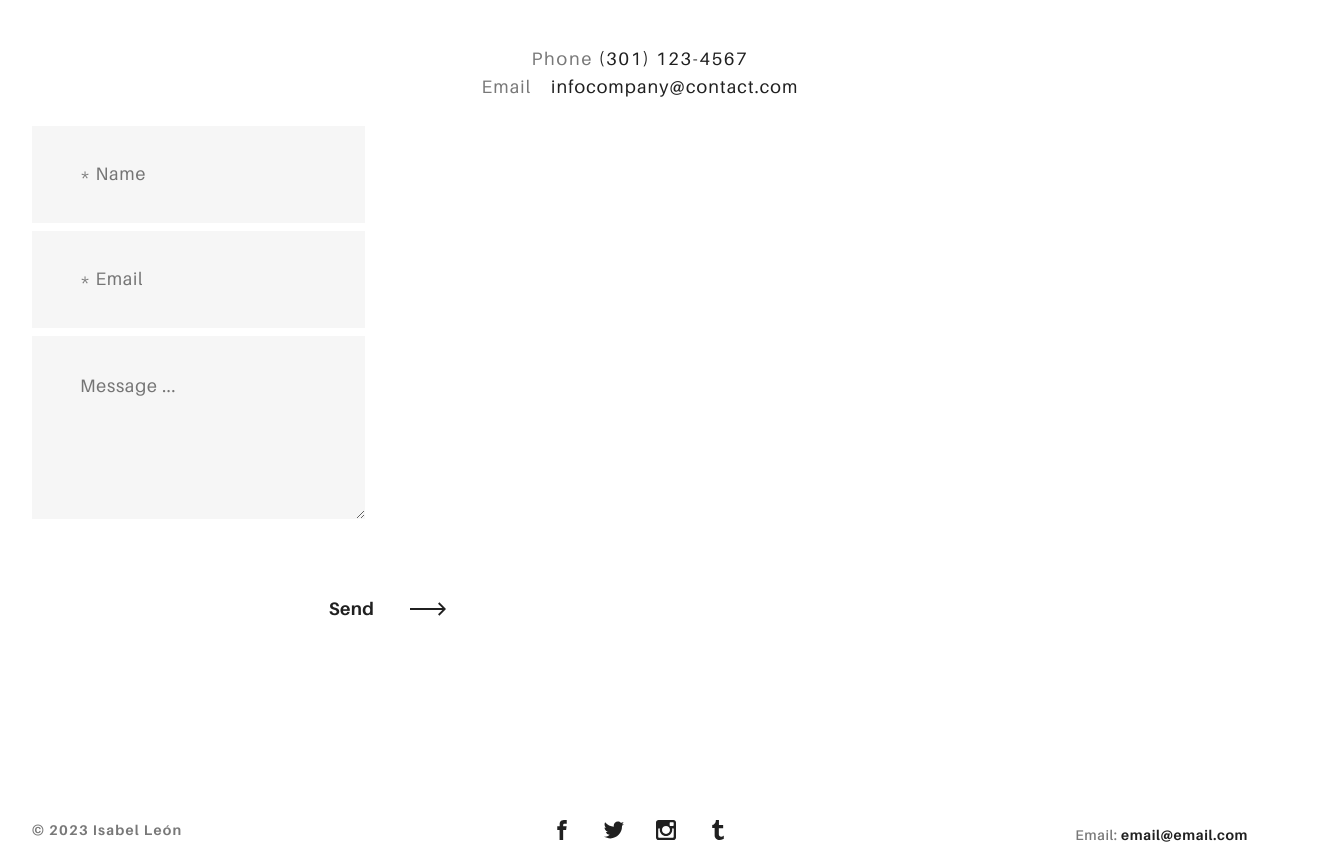
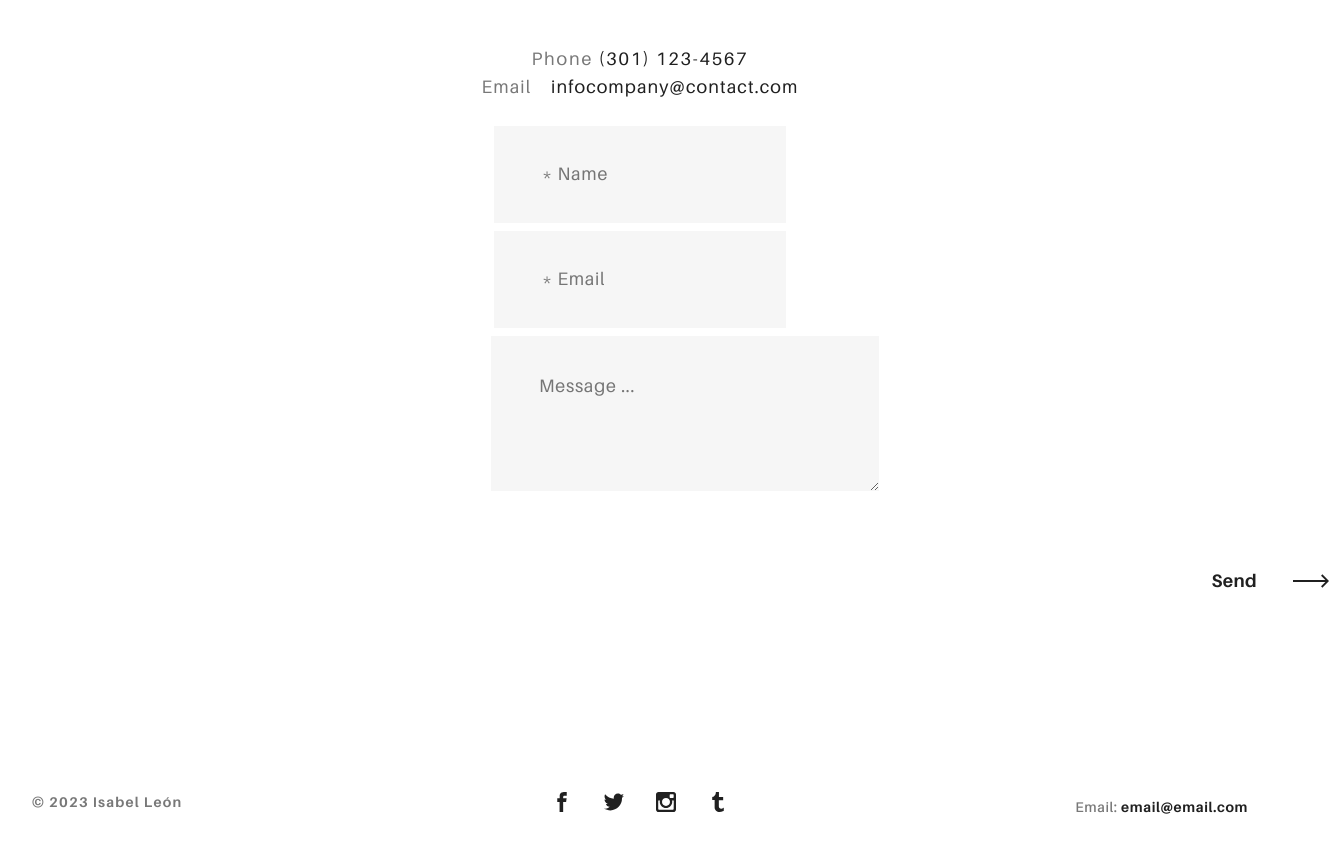
Before and after one commit to Ni4nne/urku-angular, an Angular app: page /contact in a window 1280 px wide. Shown: the part 420-1269 px from the top of the page, 1329 px wide, since content can reach past the window. Built offline with nearby package versions, Linux system fonts and the light colour scheme.

Commit message:
contact form custom css

```diff
--- a/src/app/pages/contact/contact.component.css
+++ b/src/app/pages/contact/contact.component.css
@@ -0,0 +1,16 @@
+
+.contact-form {
+    align-content:center;
+}
+
+.name {
+    margin-left: 0px;
+}
+
+.email{
+    margin-left: 0px;
+}
+
+.textarea {
+    margin-left: 90px;
+}
--- a/src/app/pages/contact/contact.component.html
+++ b/src/app/pages/contact/contact.component.html
@@ -8,17 +8,20 @@
                 123-4567</span><br><span class="contact__email au-block au-truncate"> <span class="rk-light-color">Email
                     &nbsp;&nbsp; </span><a href="#0">infocompany&#64;contact.com</a></span></p>
 
-        <div class="ae-grid">
-            <div class="ae-grid__item item-lg-4">
-                <div class="ae-grid ae-grid--collapse">
-                    <div class="ae-grid__item item-lg-10">
-                        <form id="contact-form" action="#0" class="ae-form--full">
+
+        <div class="contact-form">
+            <form id="form" action="#0" class="form">
+                <div class="name">
                     <input type="text" placeholder="* Name" required>
+                </div>
+                <div class="email">
                     <input type="email" placeholder="* Email" required>
-                            <textarea placeholder="Message ..." cols="30" rows="4"></textarea>
+                </div>
+                <div class="textarea">
+                    <textarea placeholder="Message ..." cols="30" rows="3"></textarea>
+                </div>
                 <p class="au-xs-ta-right au-pt-4 group-buttons"><a href="#0"
-                                    class="arrow-button arrow-button--right arrow-button--out">Send<span
-                                        class="arrow-cont">
+                        class="arrow-button arrow-button--right arrow-button--out">Send<span class="arrow-cont">
                             <svg>
                                 <use xlink:href="assets/img/symbols.svg#arrow"></use>
                             </svg></span></a></p>
@@ -26,6 +29,3 @@
         </div>
     </div>
 </div>
-        </div>
-    </div>
-</div>
```
Lines whose indentation alone changed are shown as unchanged.
